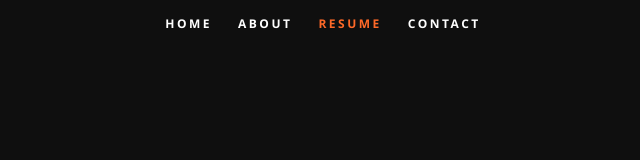
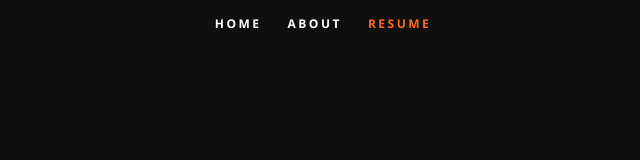
Before and after one commit to albertarielw/albertarielw.github.io, a React (Create React App) app: page / in a window 1280 px wide. Shown: the top 160 px of the page, without its empty margins (317-957 px from the left). Built offline with nearby package versions, Linux system fonts and the light colour scheme.

Commit message:
fix typo

```diff
--- a/src/Components/Header.js
+++ b/src/Components/Header.js
@@ -42,11 +42,6 @@ class Header extends Component {
               </a>
             </li>
 
-            <li>
-              <a className="smoothscroll" href="#contact">
-                Contact
-              </a>
-            </li>
           </ul>
         </nav>
 
```
